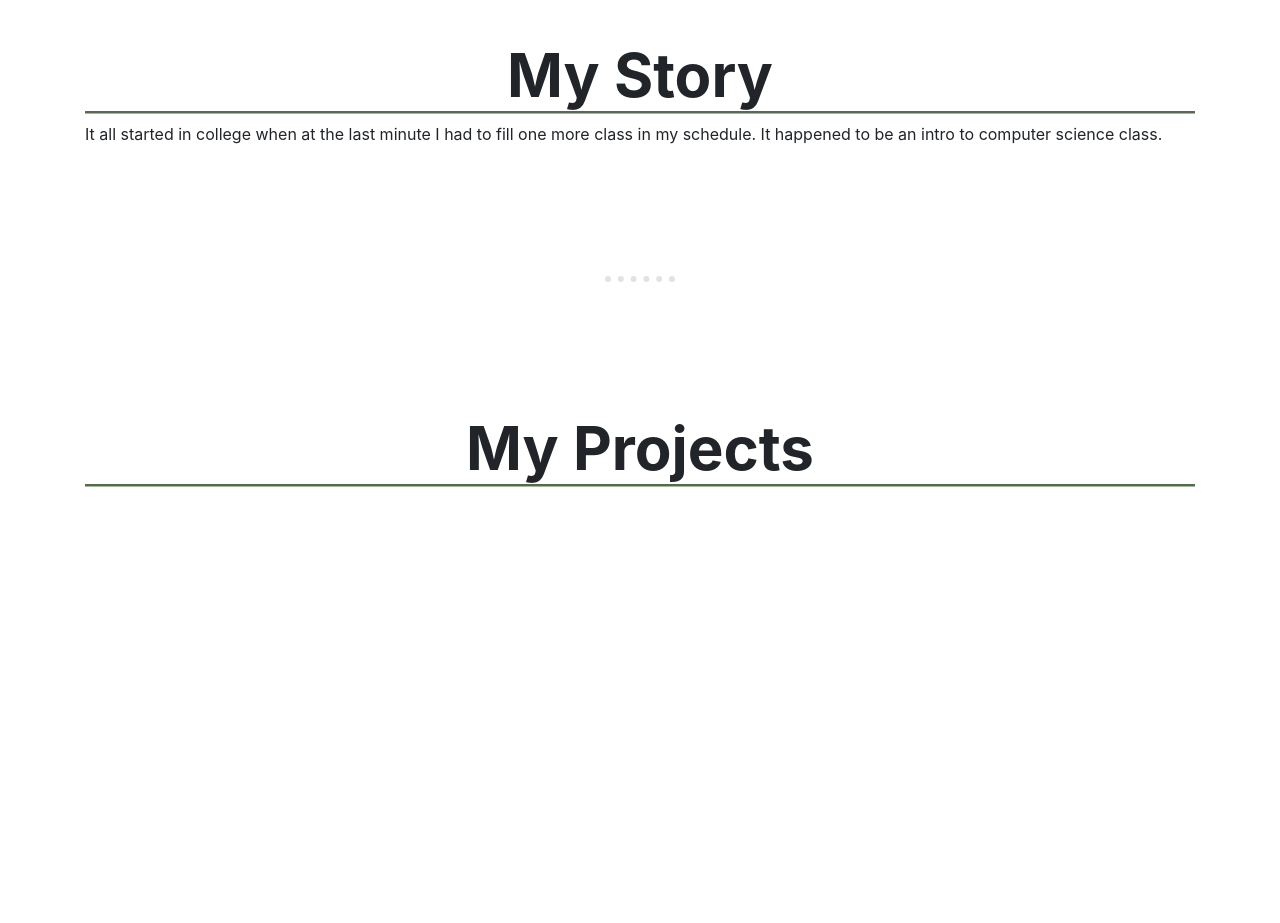
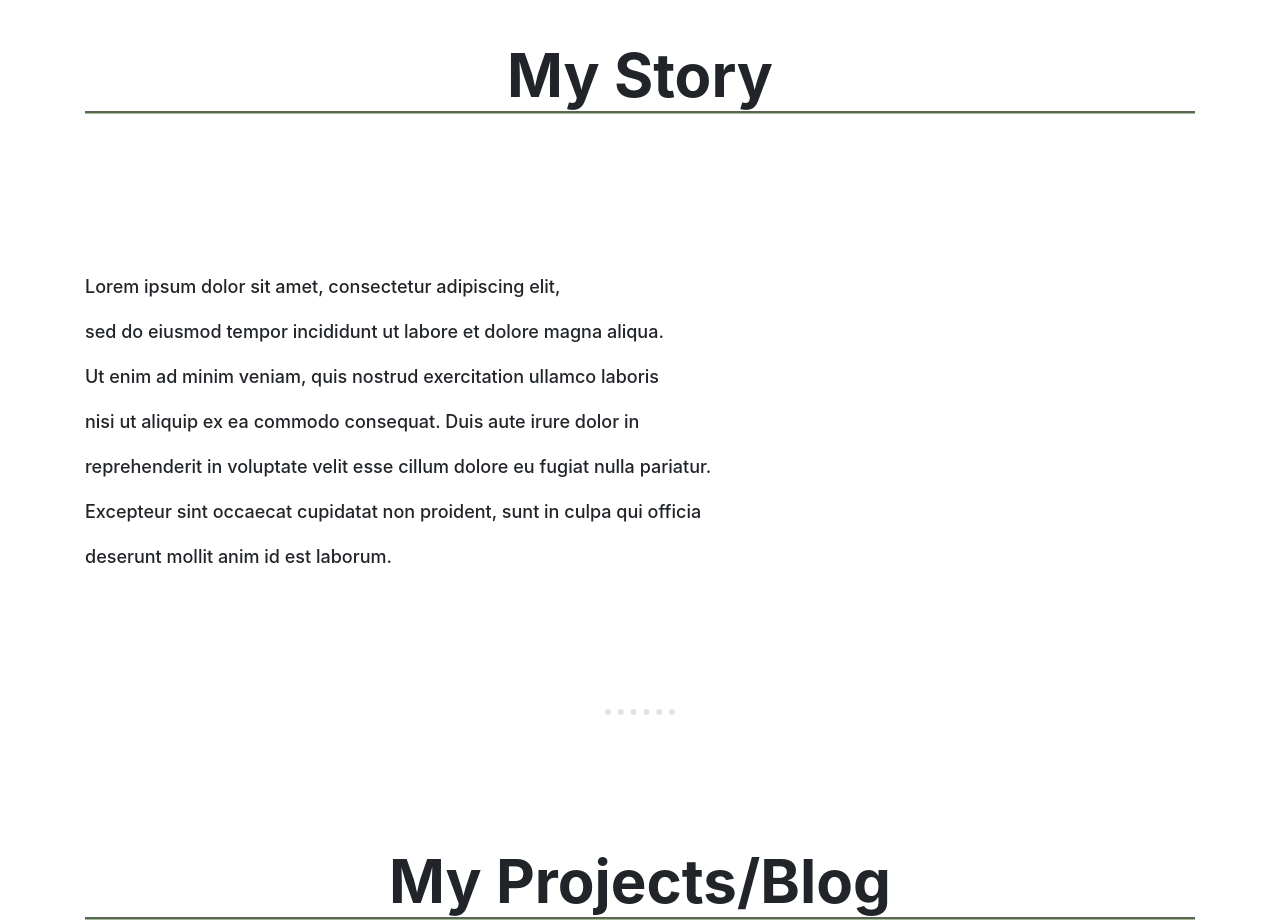
Before and after one commit to daza06/personal-site-published, a website: page index.html in a window 1280 px wide. Shown: the part 1000-1923 px from the top of the page. Before the commit the page ends 1543 px from the top, so only its background shows below. Drawn offline with nearby package versions, Linux system fonts and the light colour scheme.

Commit message:
aligning about me paragraph

```diff
--- a/index.html
+++ b/index.html
@@ -124,10 +124,19 @@
         <div class="row">
           <div class="col py-5 mr-auto">
             <h2>My Story</h2>
-            <p>
-              It all started in college when at the last minute I had to fill
-              one more class in my schedule. It happened to be an intro to
-              computer science class.
+            <p style="text-align: left">
+              Lorem ipsum dolor sit amet, consectetur adipiscing elit,<br />
+              sed do eiusmod tempor incididunt ut labore et dolore magna
+              aliqua.<br />
+              Ut enim ad minim veniam, quis nostrud exercitation ullamco
+              laboris<br />
+              nisi ut aliquip ex ea commodo consequat. Duis aute irure dolor
+              in<br />
+              reprehenderit in voluptate velit esse cillum dolore eu fugiat
+              nulla pariatur.<br />
+              Excepteur sint occaecat cupidatat non proident, sunt in culpa qui
+              officia<br />
+              deserunt mollit anim id est laborum.
             </p>
           </div>
         </div>
@@ -150,7 +159,7 @@
       <div class="container">
         <div class="row">
           <div class="col py-5 mr-auto">
-            <h2>My Projects</h2>
+            <h2>My Projects/Blog</h2>
           </div>
         </div>
       </div>
--- a/styles/styles.css
+++ b/styles/styles.css
@@ -181,6 +181,13 @@ hr.dotted {
   margin-top: 60px;
   width: 100%;
 }
+
+.about-me p {
+  font-weight: 500;
+  font-size: 18px;
+  line-height: 2.5;
+  margin-top: 150px;
+}
 /* html {
   font-size: 70%;
   font-family: "Rubik", sans-serif;
```
